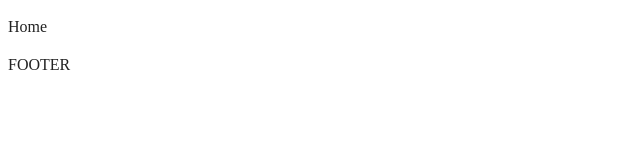
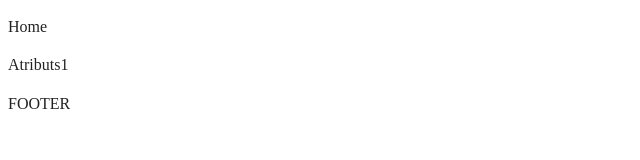
Before and after one commit to 2jairo/git_flow, a website built with webpack: page index.html in a window 1280 px wide. Shown: the full height of the page, 0-640 px from the left. Built offline with nearby package versions, Linux system fonts and the light colour scheme.

Commit message:
add atributs

```diff
--- a/index.html
+++ b/index.html
@@ -25,6 +25,7 @@
 <body>
   <header>
     <p>Home</p>
+    <p>Atributs1</p>
   </header>
   <footer>
     <p>FOOTER</p>
```
